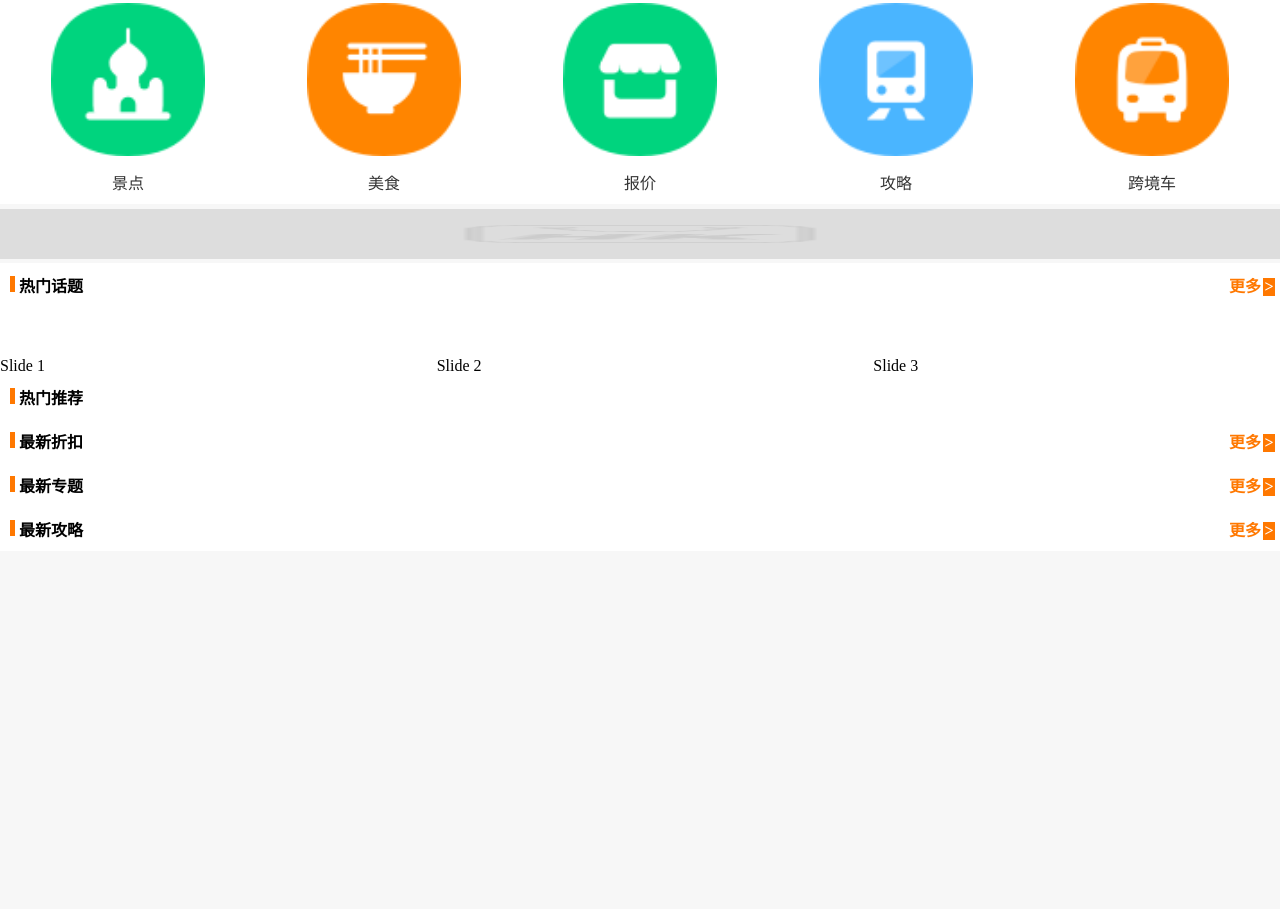
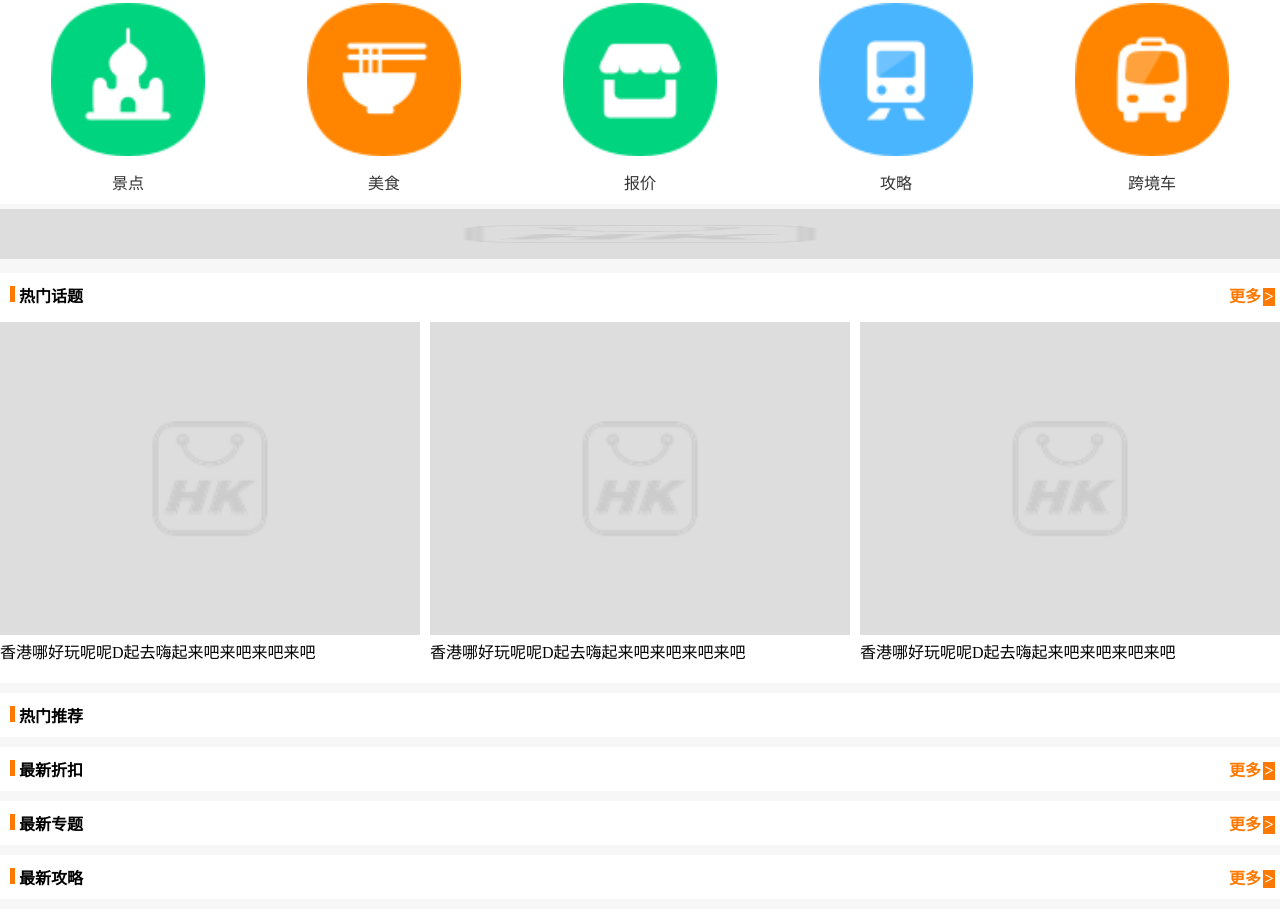
Before and after one commit to alickchen/pokehk, a plain HTML site: page index.html in a window 1280 px wide. Shown: the part 1227-2136 px from the top of the page. Before the commit the page ends 1778 px from the top, so only its background shows below. Drawn offline with Linux system fonts and the light colour scheme.

Commit message:
add the project

```diff
--- a/index.html
+++ b/index.html
@@ -97,12 +97,51 @@
    </div>
    <div class="hot-topic swiper-container">
         <div class="swiper-wrapper">
-            <div class="swiper-slide">Slide 1</div>
-            <div class="swiper-slide">Slide 2</div>
-            <div class="swiper-slide">Slide 3</div>
-            <div class="swiper-slide">Slide 4</div>
-            <div class="swiper-slide">Slide 5</div>
-            <div class="swiper-slide">Slide 6</div>
+            <div class="swiper-slide">
+                <div class="detail">
+                   <img src="images/default_bg_icon@2x.png"/><br/>
+                   <div class="detail-text">香港哪好玩呢呢D起去嗨起来吧来吧来吧来吧</div>
+                </div>
+            </div>
+             <div class="swiper-slide">
+                <div class="detail">
+                   <img src="images/default_bg_icon@2x.png"/><br/>
+                   <div class="detail-text">香港哪好玩呢呢D起去嗨起来吧来吧来吧来吧</div>
+                </div>
+            </div>
+             <div class="swiper-slide">
+                <div class="detail">
+                   <img src="images/default_bg_icon@2x.png"/><br/>
+                   <div class="detail-text">香港哪好玩呢呢D起去嗨起来吧来吧来吧来吧</div>
+                </div>
+            </div>
+             <div class="swiper-slide">
+                <div class="detail">
+                   <img src="images/default_bg_icon@2x.png"/><br/>
+                   <div class="detail-text">香港哪好玩呢呢D起去嗨起来吧来吧来吧来吧</div>
+                </div>
+            </div>
+             <div class="swiper-slide">
+                <div class="detail">
+                   <img src="images/default_bg_icon@2x.png"/><br/>
+                   <div class="detail-text">香港哪好玩呢呢D起去嗨起来吧来吧来吧来吧</div>
+                </div>
+            </div>
+             <div class="swiper-slide">
+                <div class="detail">
+                   <img src="images/default_bg_icon@2x.png"/><br/>
+                   <div class="detail-text">香港哪好玩呢呢D起去嗨起来吧来吧来吧来吧</div>
+                </div>
+            </div>
+             <div class="swiper-slide">
+                <div class="detail">
+                   <img src="images/default_bg_icon@2x.png"/><br/>
+                   <div class="detail-text">香港哪好玩呢呢D起去嗨起来吧来吧来吧来吧</div>
+                </div>
+            </div>
+
+
+
         </div>
     </div>
 </div>
@@ -142,7 +181,7 @@
 
  var hotTopic = new Swiper('.hot-topic', {
     slidesPerView: 3,
-    spaceBetween: 30
+    spaceBetween: 10
 });
 
 $(function(){
--- a/style/style.less
+++ b/style/style.less
@@ -18,6 +18,7 @@ table { border-collapse:collapse; border-spacing:0; }
 body {
     background-color: #f7f7f7;
 }
+
 .header {
    width: 100%;
    background-color: @main-color;
@@ -48,7 +49,7 @@ body {
     text-align: center;
    }
 }
-.swiper-container {
+.swiper-bg {
     margin-top: 50px;
 
 }
@@ -94,6 +95,7 @@ body {
 .hot {
     background-color: #fff;
     width: 100%;
+    margin: 10px 0;
   .hot-title {
     width: 100%;
     display: block;
@@ -128,6 +130,23 @@ body {
         }
     }
   }
+  .hot-topic {
+    padding: 5px 0 20px;
+    .detail {
+     img {
+        width: 100%;
+     }
+     .detail-text {
+        overflow: hidden;
+        display: -webkit-box;
+       -webkit-line-clamp: 2;
+       -webkit-box-orient: vertical;
+        word-break: break-all;
+        //兼容性会有问题；
+     }
+
+    }
+  }
 
 }
 
```
Also changed, not shown: style/style.css.
